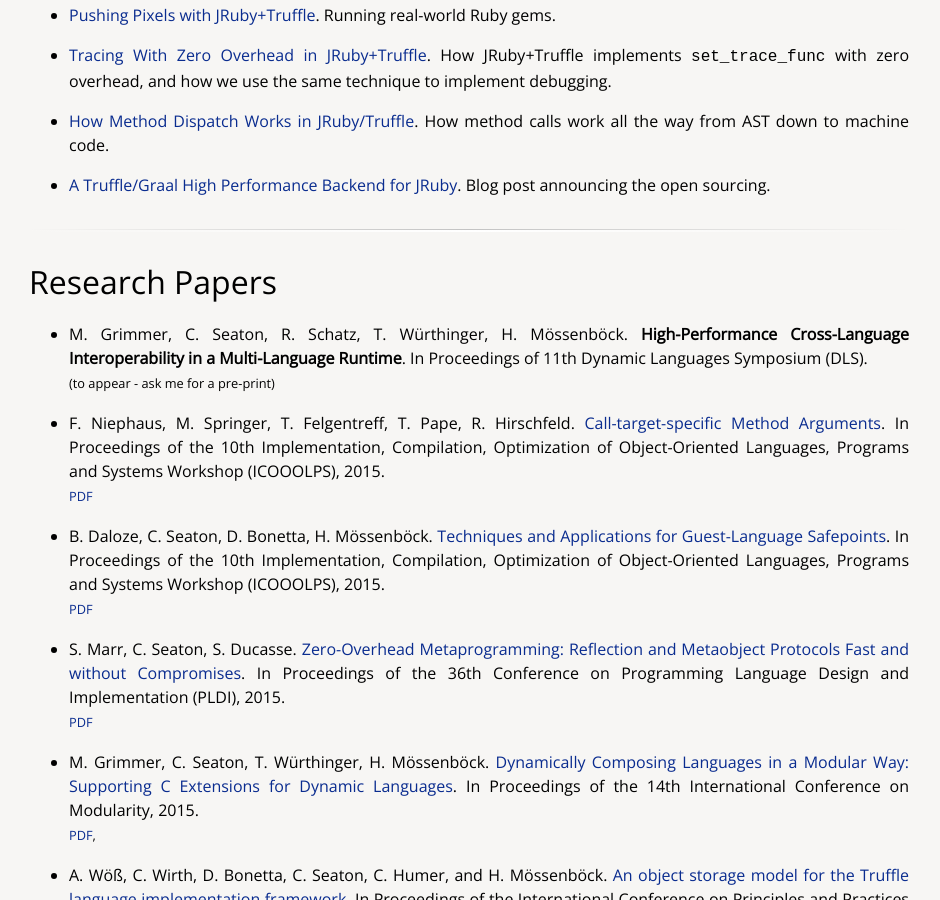
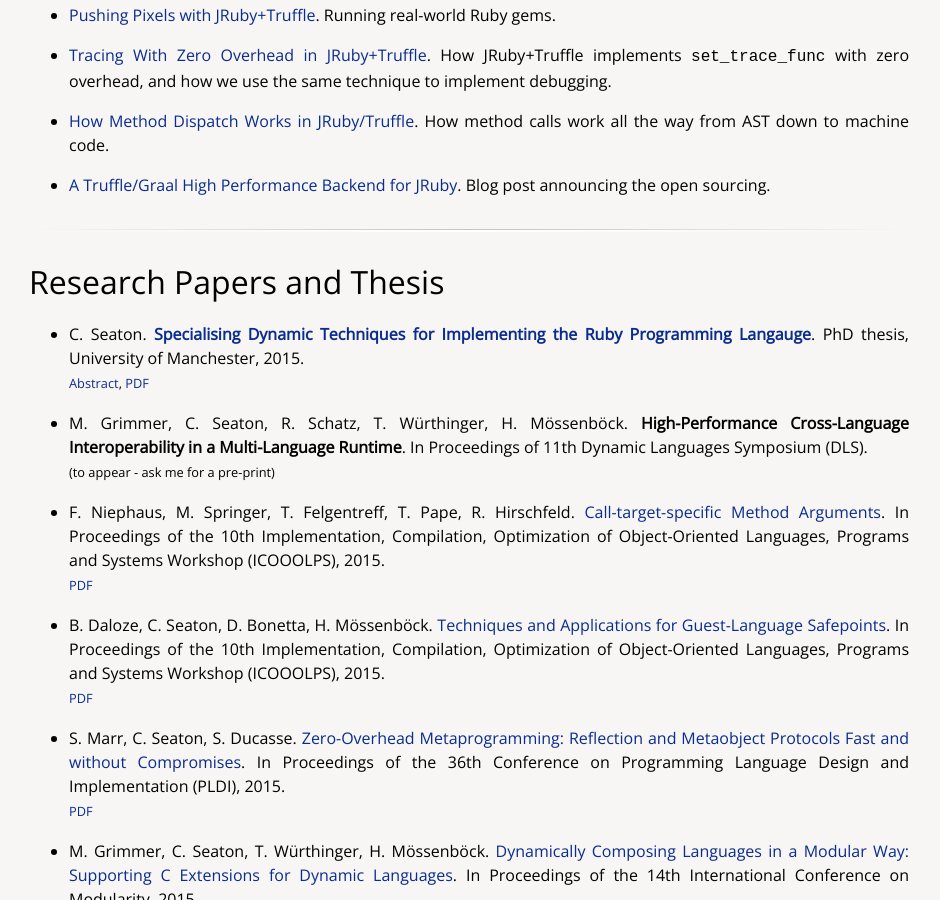
Before and after one commit to chrisseaton/chrisseaton.github.io, a Jekyll site: the page built from rubytruffle/index.md, in a window 1280 px wide and 900 px high, scrolled down 680 px. Shown: the whole window, without its empty margins (171-1111 px from the left). Built offline with Jekyll 4.4.1, drawn with Linux system fonts in a browser that asks for light colours; nearby versions of some CDN libraries.

Commit message:
PhD page.

```diff
--- a/rubytruffle/index.md
+++ b/rubytruffle/index.md
@@ -44,7 +44,13 @@
 
 ----
 
-# Research Papers
+# Research Papers and Thesis
+
+*    C. Seaton. <strong><a href="phd">Specialising Dynamic Techniques for Implementing the Ruby Programming Langauge</a></strong>. PhD thesis, University of Manchester, 2015.<br>
+        <span class="smaller">
+            <a href="../phd">Abstract</a>,
+            <a href="../phd/specialising-ruby.pdf">PDF</a>
+        </span>
 
 *    M. Grimmer, C. Seaton, R. Schatz, T. Würthinger, H. Mössenböck. **High-Performance Cross-Language Interoperability in a Multi-Language Runtime**. In Proceedings of 11th Dynamic Languages Symposium (DLS).<br>
         <span class="smaller">
```
Also changed, not shown: index.md (+5 -1 lines), phd/index.md (added, +58 -0 lines), 1 other file.
